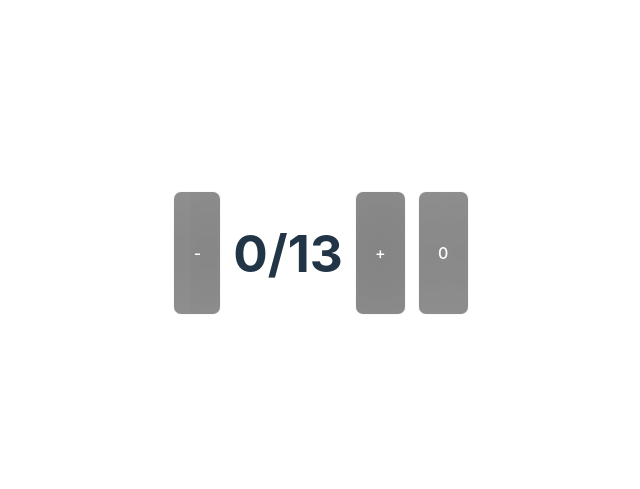
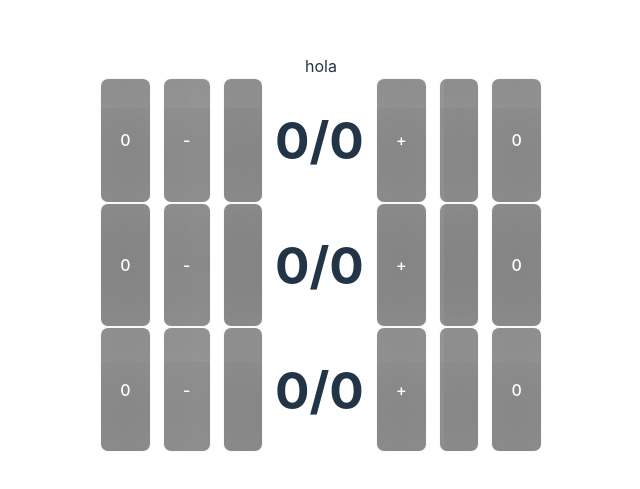
Before and after one commit to ivan-beren/Tienda, a React (Vite) app: page / in a window 1280 px wide. Shown: the part 147-636 px from the top of the page, without its empty margins (319-959 px from the left). Built offline with nearby package versions, Linux system fonts and the light colour scheme.

Commit message:
responsability

```diff
--- a/src/App.tsx
+++ b/src/App.tsx
@@ -2,41 +2,17 @@
 import reactLogo from "./assets/react.svg";
 import viteLogo from "/vite.svg";
 import "./App.css";
+import { Counter } from "./components/counter";
 
 function App() {
-  const stock = 13;
-  const [count, setCount] = useState(0);
-  function add() {
-    console.log("Hola");
-    if (count < stock) {
-      setCount(count + 1);
-    }
-  }
-  function remove() {
-    console.log();
-    if (count > 0) {
-      setCount(count - 1);
-    }
-  }
-  function cero() {
-    setCount(0)
-  }
-  return (
-    <div className="conteiner">
-      <div className="conteiner">
-        <button onClick={remove}>-</button>
-        <h1>
-          {count}/{stock}
-        </h1>
-        <button onClick={add}>+</button>
-      </div>
-      <div className="conteiner">
-        <button onClick={cero}>
-          0
-        </button>
-      </div>
-    </div>
-  );
+  return <div>hola
+    <Counter></Counter>
+    <Counter></Counter>
+    <Counter></Counter>
+  </div>
+
 }
 
+
 export default App;
+<Counter></Counter>
--- /dev/null
+++ b/src/components/counter/index.tsx
@@ -0,0 +1,54 @@
+import React, { useState } from 'react'
+
+export const Counter = () => {
+    const [count, setCount] = useState(0);
+    const [stock, setStock] = useState(0);
+    function add() {
+        console.log("Hola");
+        if (count < stock) {
+            setCount(count + 1);
+        }
+    }
+    function remove() {
+        console.log();
+        if (count > 0) {
+            setCount(count - 1);
+        }
+    }
+    function sum() {
+        setStock(stock + 1)
+    }
+    function res() {
+        setStock(stock - 1)
+    }
+    //boton de sumar y de restar igual que el anterior pero en variables de estado set stock
+    function cero() {
+        setCount(0)
+    }
+    function zero() {
+        setStock(0)
+    }
+    return (
+        <div className="conteiner">
+            <div className="conteiner">
+                <button onClick={cero}>
+                    0
+                </button>
+            </div>
+            <div className="conteiner">
+                <button onClick={remove}>-</button>
+                <button onClick={res}></button>
+                <h1>
+                    {count}/{stock}
+                </h1>
+                <button onClick={add}>+</button>
+                <button onClick={sum}></button>
+            </div>
+            <div className="conteiner">
+                <button onClick={zero}>
+                    0
+                </button>
+            </div>
+        </div>
+    );
+}
```
